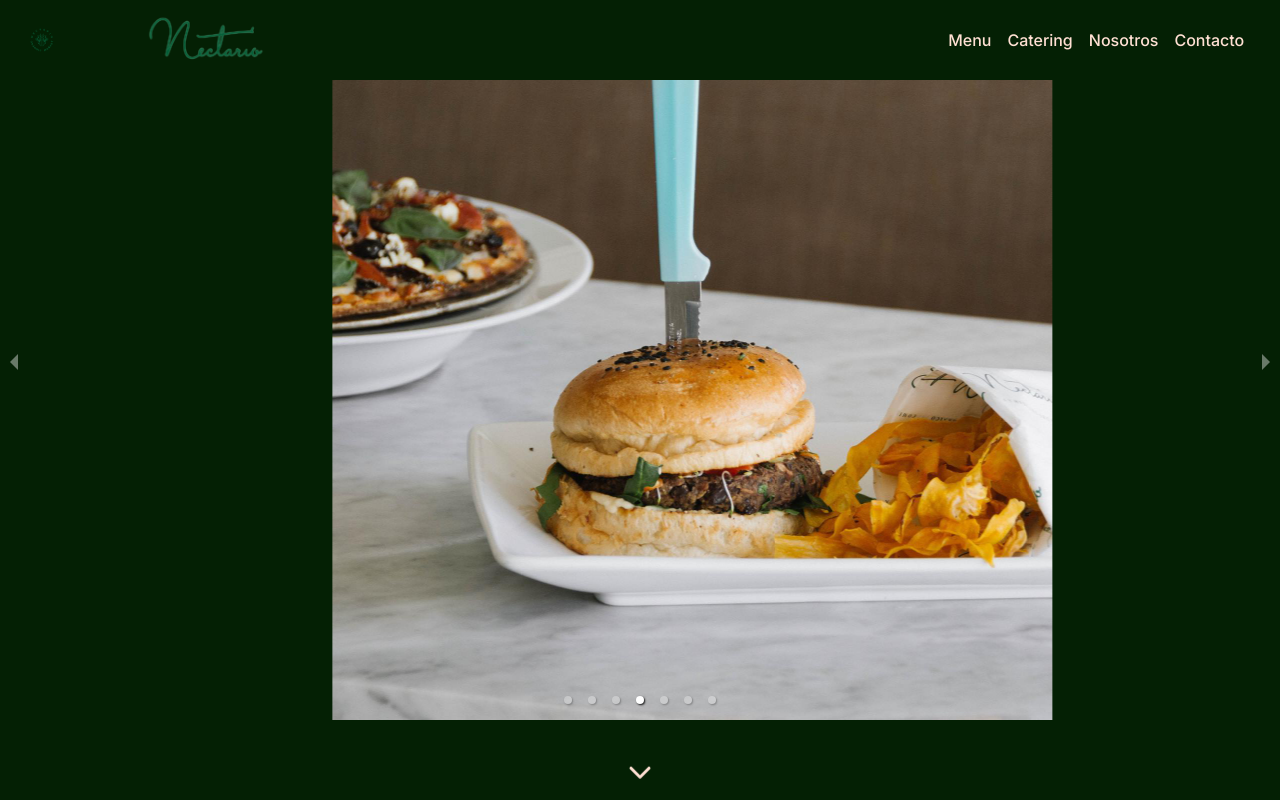
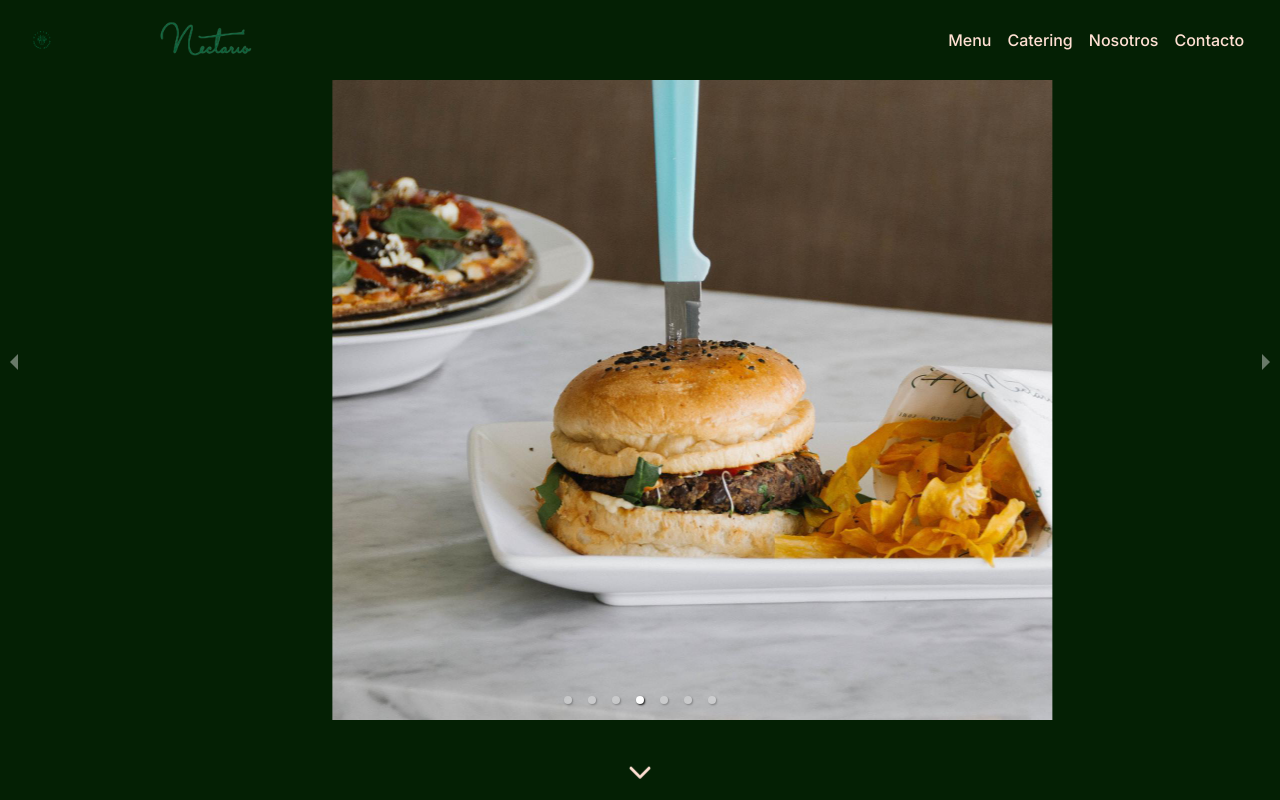
Before and after one commit to garciazapiain/nectario, a Next.js app: page / in a window 1280 px wide. Shown: the top 800 px of the page. Built offline with nearby package versions, Linux system fonts and the light colour scheme.

Commit message:
tried scale

```diff
--- a/src/app/globals.css
+++ b/src/app/globals.css
@@ -68,6 +68,7 @@ body {
   margin-left: 1rem;
   max-height: 8vh;
   width: fit-content;
+  scale: 80%;
 }
 
 .logoNavBarLink {
```
